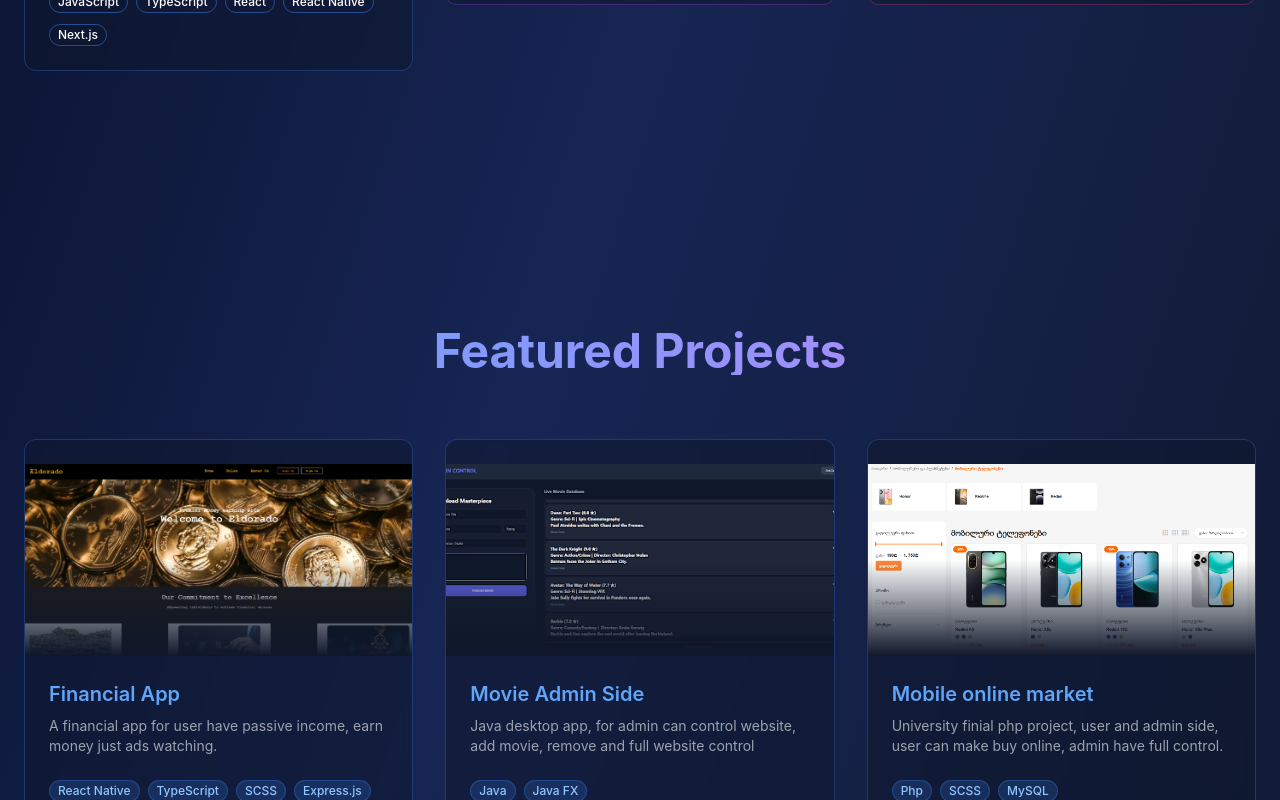
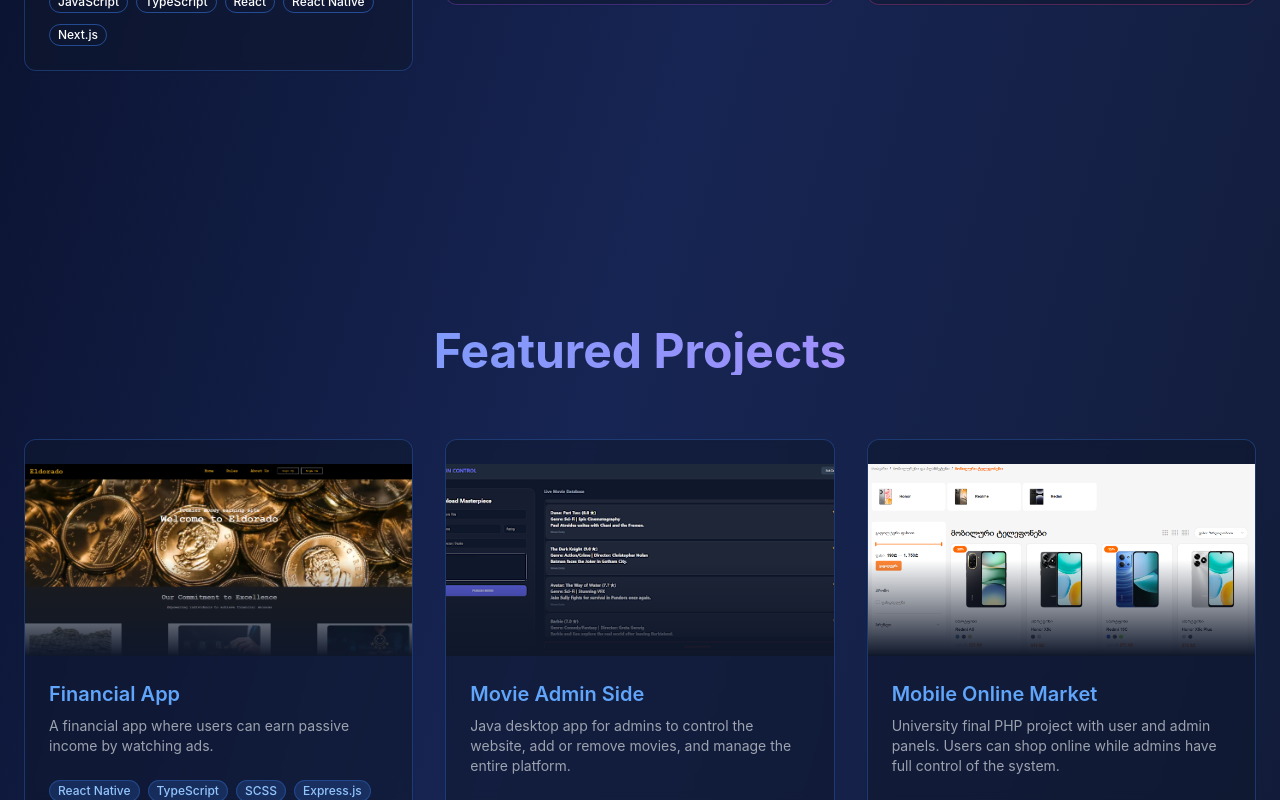
Before and after one commit to GabrielLomtatidze/portfolio, a React (Vite) app in the folder portfolio/: page / in a window 1280 px wide. Shown: the part 2000-2800 px from the top of the page. Built offline with nearby package versions, Linux system fonts and the light colour scheme.

Commit message:
update projects

```diff
--- a/portfolio/src/pages/Index.tsx
+++ b/portfolio/src/pages/Index.tsx
@@ -73,28 +73,47 @@ export default function Portfolio() {
     backend: ["Express.js", "PHP", "Node.js"],
     languages: ["Python", "Java"],
   };
-
   const projects = [
     {
       title: "Financial App",
-      description: "A financial app for user have passive income, earn money just ads watching.",
+      description:
+        "A financial app where users can earn passive income by watching ads.",
       image: "/el.png",
-      tech: ["React Native", "TypeScript", "SCSS", "Express.js", "MSQL"],
+      tech: ["React Native", "TypeScript", "SCSS", "Express.js", "MySQL"],
       link: "https://eldorado777.online/",
     },
     {
       title: "Movie Admin Side",
-      description: "Java desktop app, for admin can control website, add movie, remove and full website control",
+      description:
+        "Java desktop app for admins to control the website, add or remove movies, and manage the entire platform.",
       image: "/java_admin.png",
       tech: ["Java", "Java FX"],
       link: "https://github.com/GabrielLomtatidze/java_project",
     },
     {
-      title: "Mobile online market",
-      description: "University finial php project, user and admin side, user can make buy online, admin have full control.",
+      title: "Mobile Online Market",
+      description:
+        "University final PHP project with user and admin panels. Users can shop online while admins have full control of the system.",
       image: "/xiaomi.png",
-      tech: ["Php", "SCSS", "MySQL"],
+      tech: ["PHP", "SCSS", "MySQL"],
       link: "https://github.com/GabrielLomtatidze/php_project#",
+    },
+
+    {
+      title: "GURULEBi",
+      description:
+        "Hotel review website where users can explore hotels, leave reviews, rate services, and share their travel experiences.",
+      image: "/gurulebi.png",
+      tech: ["Next Js", "TypeScript", "Node.js",],
+      link: "https://gurulebi-gurulebi.netlify.app/",
+    },
+    {
+      title: "GHlonti",
+      description:
+        "Business website for iron craftsmen showcasing custom iron doors, gates, railings, letters, and metal works.",
+      image: "/ghlonti.png",
+      tech: ["React", "SCSS", "Express.js",],
+      link: "https://ghlonti.netlify.app/",
     },
   ];
 
@@ -119,7 +138,7 @@ export default function Portfolio() {
     },
   };
 
-``
+  ``
   const birthDate = new Date(2006, 3, 9);
   const today = new Date();
   let age = today.getFullYear() - birthDate.getFullYear();
@@ -454,7 +473,7 @@ export default function Portfolio() {
                       </div>
                       <Button
                         variant="outline"
-                        className="w-full border-blue-500 text-blue-400 hover:bg-gradient-to-r hover:from-blue-500 hover:to-purple-500 hover:text-white hover:border-transparent transition-all"
+                        className="w-full bg-gradient-to-r from-blue-500 to-purple-500 text-white border-transparent transition-all"
                         onClick={() => window.open(`${project.link}`, "_blank")}
                       >
                         <ExternalLink className="w-4 h-4 mr-2" />
```
Also changed, not shown: 2 other files (tests, documents, lock files or other folders).
